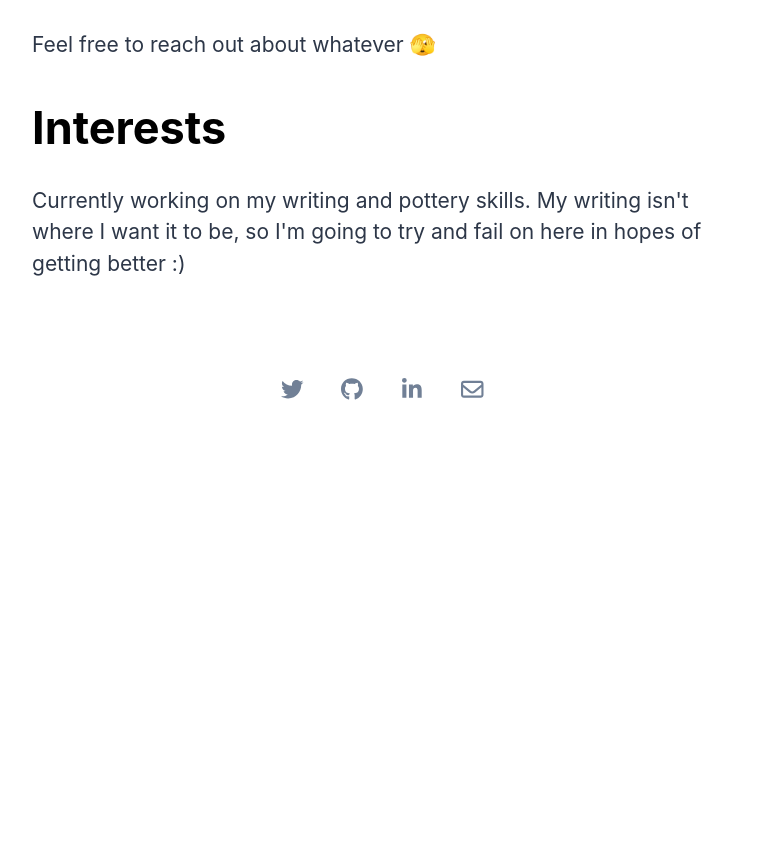
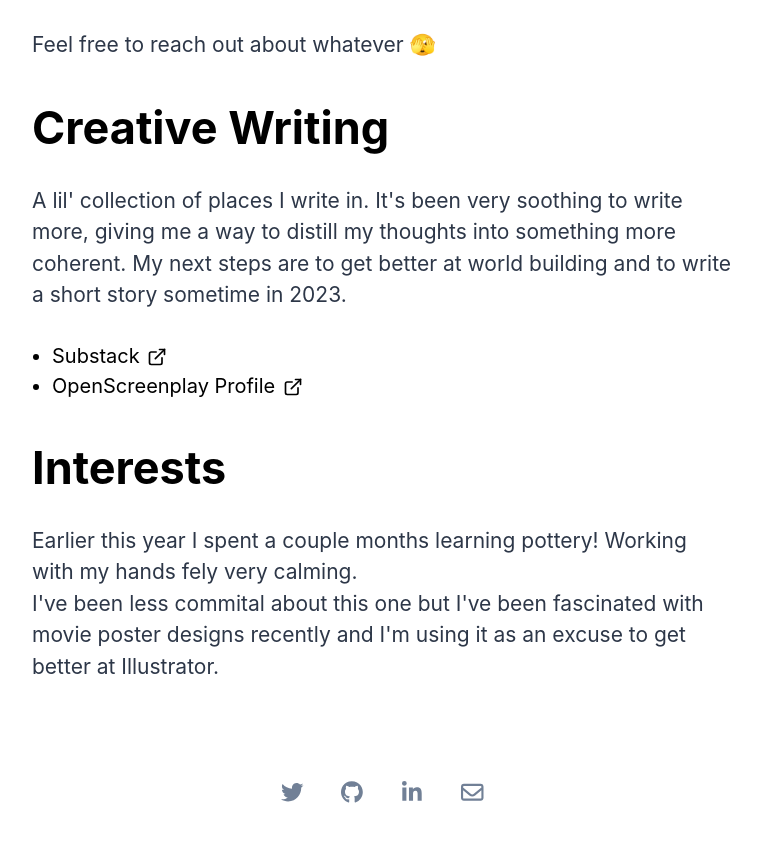
Before and after one commit to rahulnakre/home, a Next.js app: page / in a window 1280 px wide. Shown: the part 740-1582 px from the top of the page, without its empty margins (258-1019 px from the left). Before the commit the page ends 1179 px from the top, so only its background shows below. Built offline with nearby package versions, Linux system fonts and the light colour scheme.

Commit message:
Creative writing links to the main page

```diff
--- a/components/Container.tsx
+++ b/components/Container.tsx
@@ -68,7 +68,7 @@ const Container = ({ children }) => {
           </Link>
           <Link href="/log" passHref>
             <Button variant="ghost" p={[1, 4]}>
-              Thoughts
+              Journal
             </Button>
           </Link>
         </Box>
--- a/pages/index.tsx
+++ b/pages/index.tsx
@@ -1,6 +1,7 @@
 import { FC } from 'react';
 import Container from '../components/Container';
-import { useColorMode, Heading, Text, Flex, Stack } from '@chakra-ui/react';
+import { useColorMode, Heading, Text, Flex, Stack, ListItem, UnorderedList, Link } from '@chakra-ui/react';
+import { ExternalLinkIcon } from '@chakra-ui/icons';
 
 type HomeProps = {
 }
@@ -35,7 +36,7 @@ const Home:FC<HomeProps> = () => {
           <br />
           <Text color={secondaryTextColor[colorMode]} variant='main'>
             I’m a <Text as="mark">Software Engineer</Text> at <Text as="mark">AWS</Text> in Toronto, where I work on auth and get
-            to do many fun things.
+            to do many fun things. On the side, I like to write
           </Text>
           <br />
           <Text color={secondaryTextColor[colorMode]} variant='main'>
@@ -55,7 +56,35 @@ const Home:FC<HomeProps> = () => {
             Feel free to reach out about whatever 🫣
           </Text>
         </Flex>
-
+        <Flex
+          flexDirection="column"
+          justifyContent="flex-start"
+          alignItems="flex-start"
+          maxWidth="700px"
+        >
+          <Heading>
+            Creative Writing
+          </Heading>
+          <br />
+          <Text color={secondaryTextColor[colorMode]} variant='main'>
+          A lil' collection of places I write in. It's been very soothing to write more, giving me a way to distill
+          my thoughts into something more coherent. My next steps are to get better at world building and to write a short
+          story sometime in 2023.
+          </Text>
+          <br />
+          <UnorderedList>
+            <ListItem>
+              <Link href='https://rahulnakre.substack.com' isExternal>
+                Substack <ExternalLinkIcon mx='2px' />
+              </Link>
+              </ListItem>
+            <ListItem>
+              <Link href='https://www.openscreenplay.com/profile/rahul_n' isExternal>
+                OpenScreenplay Profile <ExternalLinkIcon mx='2px' />
+              </Link>
+            </ListItem>
+          </UnorderedList>
+        </Flex>
         <Flex
           flexDirection="column"
           justifyContent="flex-start"
@@ -67,8 +96,10 @@ const Home:FC<HomeProps> = () => {
           </Heading>
           <br />
           <Text color={secondaryTextColor[colorMode]} variant='main'>
-          Currently working on my writing and pottery skills. My writing isn't where I want it to be, so I'm going to
-          try and fail on here in hopes of getting better :)
+          Earlier this year I spent a couple months learning pottery! Working with my hands fely very calming.
+          <br />
+          I've been less commital about this one but I've been fascinated with movie poster designs recently and
+          I'm using it as an excuse to get better at Illustrator.
           </Text>
         </Flex>
       </Stack>
--- a/pages/log/index.tsx
+++ b/pages/log/index.tsx
@@ -42,7 +42,7 @@ const Log:FC<LogProps> = (props) => {
           width="100%"
         >
           <Heading letterSpacing="tight" mb={2} as="h1" size="2xl">
-            Thoughts
+           Journal
           </Heading>
           <Text color={secondaryTextColor[colorMode]}>
             Thought dump, for when I don't feel like organizing thoughts in a blog
```
